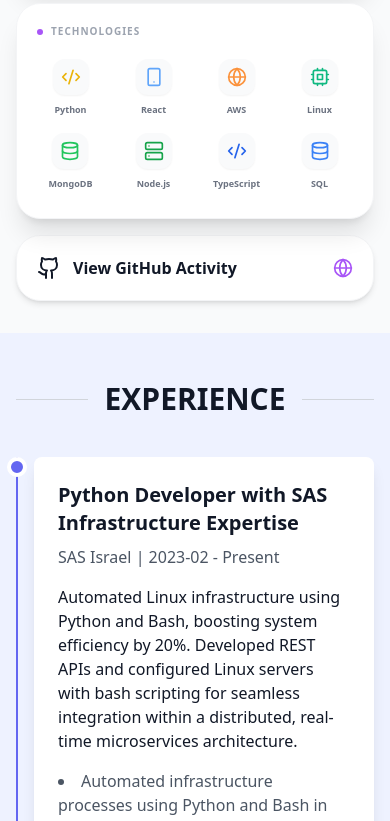
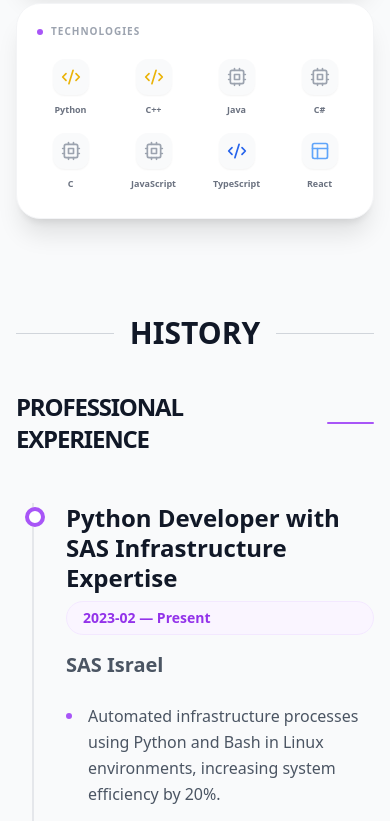
Before and after one commit to talco318/portfolio, a React (Vite) app: page / in a window 390 px wide. Shown: the part 1820-2641 px from the top of the page. Built offline with nearby package versions, Linux system fonts and the light colour scheme.

Commit message:
refactor(about/experience): optimize bento-grid and timeline design with premium history styles

```diff
--- a/src/components/AboutSection.tsx
+++ b/src/components/AboutSection.tsx
@@ -1,18 +1,13 @@
 import { motion, useMotionValue, useSpring, useTransform } from 'framer-motion';
 import { TerminalEasterEgg } from './TerminalEasterEgg';
 import { GitHubCalendar } from 'react-github-calendar';
-import { Code2, Globe, Cpu, Database, Server, Smartphone, GithubIcon } from 'lucide-react';
+import { Globe, Cpu, Database, Server, Smartphone, Layout, Code2, Bot, GithubIcon, Terminal, Globe2 } from 'lucide-react';
 import { useState, useEffect } from 'react';
-
-interface PersonalData {
-    bio: string;
-    interests: string[];
-    avatar: string;
-    name: string;
-}
+import { PortfolioData } from '../data/portfolio';
 
 interface AboutSectionProps {
-    personal: PersonalData;
+    personal: PortfolioData['personal'];
+    skills: PortfolioData['skills'];
 }
 
 const containerVariants = {
@@ -23,6 +18,20 @@ const containerVariants = {
 const fadeUp = {
     hidden: { opacity: 0, y: 20 },
     visible: { opacity: 1, y: 0, transition: { duration: 0.5, ease: 'easeOut' } },
+};
+
+// Icon Mapping Helper for the mini-tech-stack
+const getTechIcon = (name: string) => {
+    const n = name.toLowerCase();
+    if (n.includes('python') || n.includes('c++')) return <Code2 className="w-5 h-5 md:w-6 md:h-6 text-yellow-500" />;
+    if (n.includes('react') || n.includes('html')) return <Layout className="w-5 h-5 md:w-6 md:h-6 text-blue-400" />;
+    if (n.includes('node') || n.includes('server')) return <Server className="w-5 h-5 md:w-6 md:h-6 text-green-600" />;
+    if (n.includes('sql') || n.includes('mongo')) return <Database className="w-5 h-5 md:w-6 md:h-6 text-blue-500" />;
+    if (n.includes('aws') || n.includes('gcp')) return <Globe2 className="w-5 h-5 md:w-6 md:h-6 text-orange-400" />;
+    if (n.includes('linux') || n.includes('bash')) return <Terminal className="w-5 h-5 md:w-6 md:h-6 text-emerald-500" />;
+    if (n.includes('ai') || n.includes('gemini')) return <Bot className="w-5 h-5 md:w-6 md:h-6 text-purple-400" />;
+    if (n.includes('typescript')) return <Code2 className="w-5 h-5 md:w-6 md:h-6 text-blue-600" />;
+    return <Cpu className="w-5 h-5 md:w-6 md:h-6 text-gray-400" />;
 };
 
 const BentoCard = ({ children, className, title }: { children: React.ReactNode, className?: string, title?: string }) => {
@@ -79,7 +88,10 @@ const BentoCard = ({ children, className, title }: { children: React.ReactNode,
     );
 };
 
-export const AboutSection = ({ personal }: AboutSectionProps) => {
+export const AboutSection = ({ personal, skills }: AboutSectionProps) => {
+    // Take first 8 important skills for the mini-grid
+    const topSkills = skills.slice(0, 8);
+
     return (
         <motion.section
             id="about"
@@ -137,8 +149,8 @@ export const AboutSection = ({ personal }: AboutSectionProps) => {
                             <Globe className="w-10 h-10 text-blue-500 relative z-10" />
                         </div>
                         <div className="flex flex-col gap-1 mt-4">
-                            <span className="text-xl font-bold text-gray-900 dark:text-white block">Tel Aviv, Israel</span>
-                            <span className="text-sm text-gray-500 dark:text-gray-400 block">Remote-first mindset</span>
+                            <span className="text-xl font-bold text-gray-900 dark:text-white block">{personal.location}</span>
+                            <span className="text-sm text-gray-500 dark:text-gray-400 block">{personal.locationDetail}</span>
                         </div>
                     </div>
                 </BentoCard>
@@ -147,19 +159,10 @@ export const AboutSection = ({ personal }: AboutSectionProps) => {
                 <BentoCard className="md:col-span-2 min-h-0 flex flex-col justify-center" title="Technologies">
                     <div className="flex-1 flex flex-col justify-center py-2 md:py-0">
                         <div className="grid grid-cols-4 gap-4 md:gap-8 justify-items-center">
-                            {[
-                                { name: 'Python', icon: <Code2 className="w-5 h-5 md:w-6 md:h-6 text-yellow-500" /> },
-                                { name: 'React', icon: <Smartphone className="w-5 h-5 md:w-6 md:h-6 text-blue-400" /> },
-                                { name: 'AWS', icon: <Globe className="w-5 h-5 md:w-6 md:h-6 text-orange-400" /> },
-                                { name: 'Linux', icon: <Cpu className="w-5 h-5 md:w-6 md:h-6 text-emerald-500" /> },
-                                { name: 'MongoDB', icon: <Database className="w-5 h-5 md:w-6 md:h-6 text-green-500" /> },
-                                { name: 'Node.js', icon: <Server className="w-5 h-5 md:w-6 md:h-6 text-green-600" /> },
-                                { name: 'TypeScript', icon: <Code2 className="w-5 h-5 md:w-6 md:h-6 text-blue-600" /> },
-                                { name: 'SQL', icon: <Database className="w-5 h-5 md:w-6 md:h-6 text-blue-500" /> },
-                            ].map((tech) => (
+                            {topSkills.map((tech) => (
                                 <div key={tech.name} className="flex flex-col items-center gap-2 group/icon transition-transform hover:-translate-y-1">
                                     <div className="p-2 md:p-3 bg-gray-50 dark:bg-gray-800 rounded-xl md:rounded-2xl shadow-sm group-hover/icon:shadow-md transition-all">
-                                        {tech.icon}
+                                        {getTechIcon(tech.name)}
                                     </div>
                                     <span className="text-[9px] md:text-xs font-semibold text-gray-500 dark:text-gray-400">{tech.name}</span>
                                 </div>
@@ -168,12 +171,12 @@ export const AboutSection = ({ personal }: AboutSectionProps) => {
                     </div>
                 </BentoCard>
 
-                {/* 6. GitHub Activity - HIDDEN ON MOBILE (Clean UX) */}
+                {/* 6. GitHub Activity */}
                 <BentoCard className="hidden md:flex md:col-span-2 overflow-hidden flex flex-col justify-center" title="Activity">
                     <div className="w-full flex justify-center py-2 md:py-4 opacity-90 transition-opacity flex-1 items-center">
                          <div className="scale-[0.8] lg:scale-[0.95] origin-center min-w-[320px] md:min-w-0 flex justify-center">
                             <GitHubCalendar
-                                username="talco318"
+                                username={personal.githubUsername}
                                 blockSize={12}
                                 blockMargin={4}
                                 fontSize={12}
@@ -181,20 +184,6 @@ export const AboutSection = ({ personal }: AboutSectionProps) => {
                         </div>
                     </div>
                 </BentoCard>
-
-                {/* Mobile GitHub Placeholder (Small sleek card) */}
-                <a
-                    href="https://github.com/talco318"
-                    target="_blank"
-                    rel="noreferrer"
-                    className="md:hidden flex items-center justify-between p-5 bg-white dark:bg-[#1e1e1e] rounded-[1.5rem] border border-gray-100 dark:border-gray-800 shadow-md active:scale-95 transition-all"
-                >
-                    <div className="flex items-center gap-3">
-                        <GithubIcon className="w-6 h-6 text-gray-900 dark:text-white" />
-                        <span className="font-bold text-gray-900 dark:text-white">View GitHub Activity</span>
-                    </div>
-                    <Globe className="w-5 h-5 text-purple-500" />
-                </a>
             </div>
         </motion.section>
     );
--- a/src/components/ExperienceSection.tsx
+++ b/src/components/ExperienceSection.tsx
@@ -22,8 +22,9 @@ const listItemVariants = {
 
 const ExperienceSection = ({ experience }: ExperienceSectionProps) => {
     return (
-        <section id="experience" className="py-12 bg-indigo-50 dark:bg-slate-800">
+        <section id="experience" className="py-16 md:py-24 bg-gray-50 dark:bg-[#0f172a]/50">
             <div className="max-w-7xl mx-auto px-4">
+                {/* Header */}
                 <motion.div
                     className="flex items-center gap-4 mb-10 md:mb-16"
                     initial={{ opacity: 0, y: 20 }}
@@ -32,11 +33,18 @@ const ExperienceSection = ({ experience }: ExperienceSectionProps) => {
                     transition={{ duration: 0.6 }}
                 >
                     <div className="h-px bg-gray-300 dark:bg-gray-700 flex-1" />
-                    <h2 className="text-3xl md:text-5xl font-black text-gray-900 dark:text-white uppercase transition-all hover:tracking-widest duration-500">Experience</h2>
+                    <h2 className="text-3xl md:text-5xl font-black text-gray-900 dark:text-white uppercase transition-all hover:tracking-widest duration-500">History</h2>
                     <div className="h-px bg-gray-300 dark:bg-gray-700 flex-1" />
                 </motion.div>
+
+                <div className="max-w-4xl mx-auto">
+                    <div className="flex items-center gap-3 mb-12">
+                        <h3 className="text-2xl font-bold text-gray-900 dark:text-white uppercase tracking-tighter">Professional Experience</h3>
+                        <div className="h-0.5 bg-purple-500 w-12 rounded-full" />
+                    </div>
+
                     <motion.div
-                    className="relative border-l-2 border-indigo-500 dark:border-indigo-300 pl-4 space-y-4"
+                        className="relative border-l-2 border-gray-200 dark:border-gray-800 ml-4 pl-8 space-y-16"
                         variants={containerVariants}
                         initial="hidden"
                         whileInView="visible"
@@ -45,27 +53,32 @@ const ExperienceSection = ({ experience }: ExperienceSectionProps) => {
                         {experience.map((exp) => (
                             <motion.div
                                 key={exp.id}
-                            className="relative bg-white dark:bg-gray-700 p-6 rounded-lg shadow-lg"
+                                className="relative group"
                                 variants={cardVariants}
-                            whileHover={{ x: 6, boxShadow: '0 8px 24px rgba(0,0,0,0.12)' }}
-                            transition={{ type: 'spring', stiffness: 300, damping: 20 }}
                             >
-                            <div className="absolute -left-[27px] top-0 w-5 h-5 bg-indigo-500 dark:bg-indigo-300 rounded-full border-4 border-white dark:border-gray-700" />
-                            <h3 className="text-xl font-bold mb-2">{exp.position}</h3>
-                            <p className="text-gray-600 dark:text-gray-400 mb-4">
-                                {exp.company} | {exp.startDate} - {exp.endDate}
+                                <div className="absolute -left-[41px] top-1 w-5 h-5 bg-white dark:bg-slate-900 border-4 border-purple-500 rounded-full z-10 group-hover:scale-125 transition-transform" />
+
+                                <div className="flex flex-col md:flex-row md:items-baseline justify-between mb-4 gap-2">
+                                    <h4 className="text-2xl md:text-3xl font-black text-gray-900 dark:text-white leading-tight">
+                                        {exp.position}
+                                    </h4>
+                                    <span className="text-sm font-black text-purple-600 dark:text-purple-400 whitespace-nowrap px-4 py-1.5 bg-purple-50 dark:bg-purple-900/20 rounded-full border border-purple-100 dark:border-purple-800/30">
+                                        {exp.startDate} — {exp.endDate}
+                                    </span>
+                                </div>
+
+                                <p className="text-xl font-bold text-gray-600 dark:text-gray-400 mb-6">
+                                    {exp.company}
                                 </p>
-                            <p className="mb-4">{exp.description}</p>
-                            <motion.ul
-                                className="list-disc list-inside space-y-2"
-                                variants={containerVariants}
-                            >
+
+                                <motion.ul className="space-y-4">
                                     {exp.achievements.map((achievement, idx) => (
                                         <motion.li
                                             key={idx}
-                                        className="text-gray-600 dark:text-gray-400"
+                                            className="flex items-start gap-4 text-gray-600 dark:text-gray-300 text-base md:text-lg leading-relaxed"
                                             variants={listItemVariants}
                                         >
+                                            <span className="mt-2.5 w-1.5 h-1.5 rounded-full bg-purple-500 shrink-0" />
                                             {achievement}
                                         </motion.li>
                                     ))}
@@ -74,6 +87,7 @@ const ExperienceSection = ({ experience }: ExperienceSectionProps) => {
                         ))}
                     </motion.div>
                 </div>
+            </div>
         </section>
     );
 };
```
Lines whose indentation alone changed are shown as unchanged.
